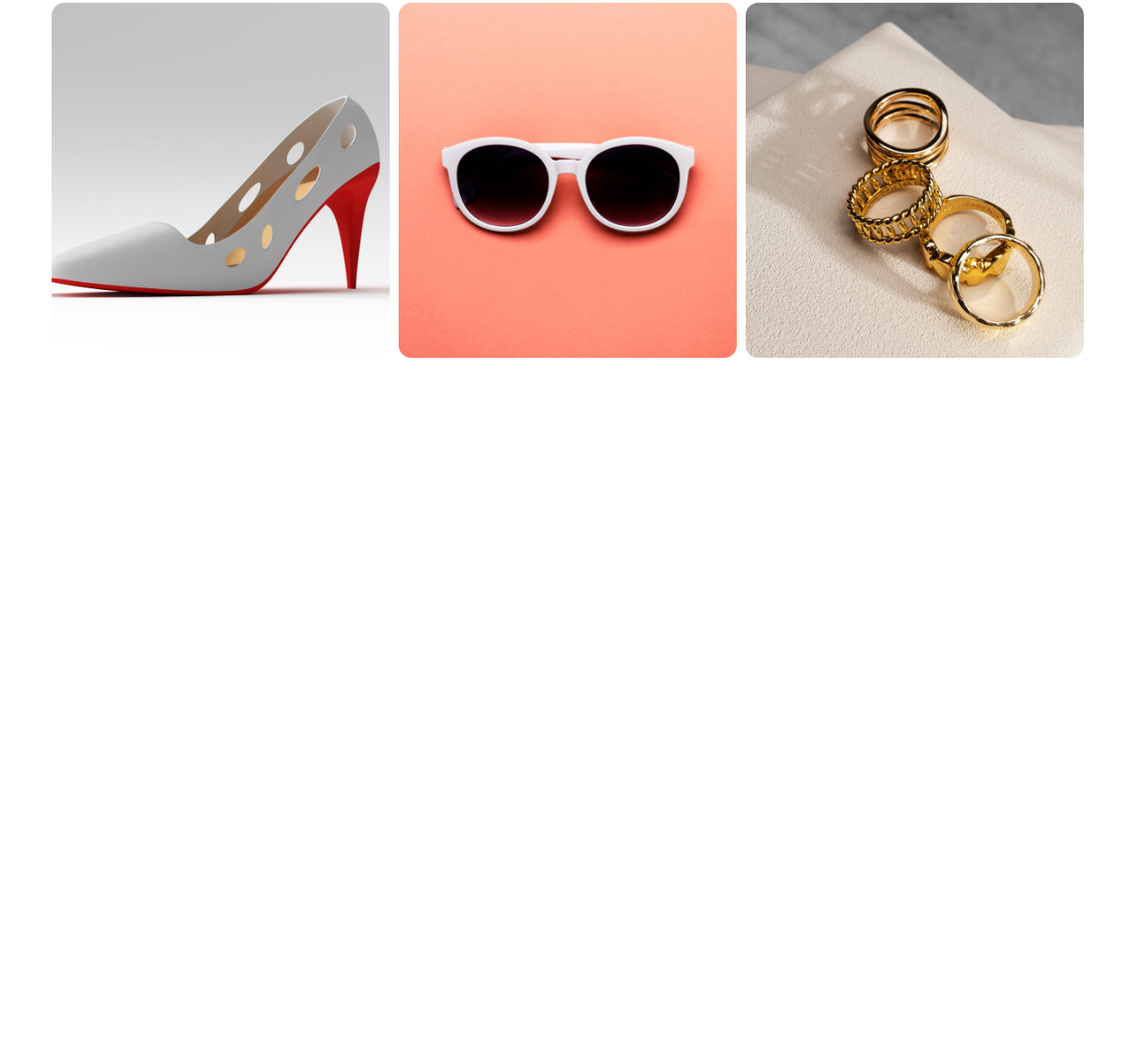
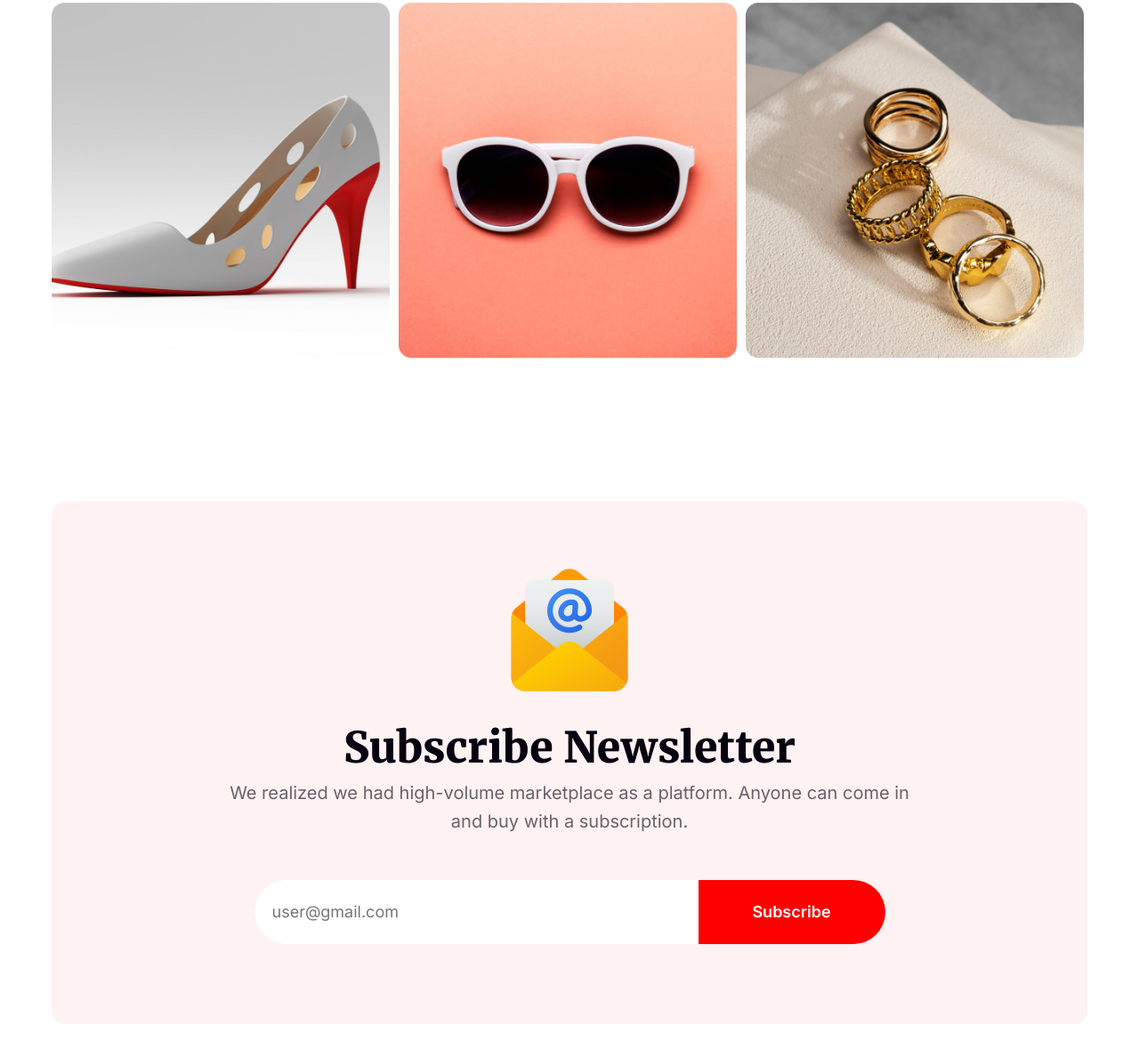
Before and after one commit to jahedulislamasif/new-year-new-mission, a plain HTML site: page index.html in a window 1280 px wide. Shown: the part 4100-5289 px from the top of the page at 89% size. Before the commit the page ends 4511 px from the top, so only its background shows below. Drawn offline with Linux system fonts and the light colour scheme.

Commit message:
Subscribe section added

```diff
--- a/index.html
+++ b/index.html
@@ -91,12 +91,26 @@
             <div class="product-one">
                 <img src="./resources/Rectangle 3.png" alt="">
                 <img src="./resources/Rectangle 4.png" alt="">
-                <img src="./resources/Rectangle 4.png" alt="">
+                <img src="./resources/Rectangle 5.png" alt="">
             </div>
             <div class="product-two">
                 <img src="./resources/Rectangle 6.png" alt="">
                 <img src="./resources/Rectangle 7.png" alt="">
                 <img src="./resources/Rectangle 8.png" alt="">
+            </div>
+        </section>
+
+        <section class="subscribe">
+            <div class="form">
+                <h1><img src="./resources/Group 61.png" alt=""></h1>
+                <h2>Subscribe Newsletter</h2>
+                <p>We realized we had high-volume marketplace as a platform. Anyone can come in and buy with a subscription.</p>
+            <div class="newsletter"><input id="Subscribe" type="Email" placeholder="user@gmail.com"><button id="btn-newsletter"> Subscribe</button>
+
+            </div>
+
+
+
             </div>
         </section>
     </main>
--- a/style.css
+++ b/style.css
@@ -83,8 +83,7 @@
     padding: 0 100px 0 100px;
     border-radius: 16px;
     display: flex;
-    background: linear-gradient(90deg, #070211 0%, rgba(7, 2, 17, 0.00) 100%),
-        url('/resources/Vectorrr.png');
+    background: linear-gradient(90deg, #070211 0%, rgba(7, 2, 17, 0.00) 100%), url('/resources/Vectorrr.png');
     background-repeat: no-repeat;
     background-position: center;
     background-size: cover;
@@ -387,9 +386,83 @@
     margin-left: 40px;
 }
 
-.product-two img{
+.product-two img {
     width: 380px;
     height: 400px;
     flex-shrink: 0;
     padding-left: 10px;
 }
+
+.subscribe {
+    text-align: center;
+    border-radius: 16px;
+    background: rgba(255, 0, 0, 0.05);
+    margin: 160px 50px 50px 50px;
+    padding: 50px 200px 90px 200px;
+
+}
+
+.form h2 {
+    margin-top: 0;
+    margin-bottom: 5px;
+    color: #070211;
+    text-align: center;
+    font-family: Merriweather;
+    font-size: 48px;
+    font-style: normal;
+    font-weight: 900;
+    line-height: normal;
+    text-transform: capitalize;
+
+}
+
+.form p {
+    margin-top: 0;
+    color: rgba(7, 2, 17, 0.60);
+    text-align: center;
+    font-family: Inter;
+    font-size: 20px;
+    font-style: normal;
+    font-weight: 400;
+    line-height: 32px;
+    /* 160% */
+}
+
+
+
+#Subscribe {
+    margin-top: 30px;
+    padding-left: 20px;
+    width: 477px;
+    height: 70px;
+    flex-shrink: 0;
+    border: 0;
+    border-bottom-left-radius: 50px;
+    border-top-left-radius: 50px;
+    color: rgba(7, 2, 17, 0.30);
+    /* text-align: center; */
+    font-family: Inter;
+    font-size: 18px;
+    font-style: normal;
+    font-weight: 400;
+    line-height: normal;
+
+}
+
+#btn-newsletter {
+    margin-top: 30px;
+    width: 210px;
+    height: 72px;
+    flex-shrink: 0;
+    border: 0;
+    border-radius: 0px 50px 50px 0px;
+    background: #F00;
+    color: #FFF;
+    text-align: center;
+    font-family: Inter;
+    font-size: 18px;
+    font-style: normal;
+    font-weight: 600;
+    line-height: normal;
+    /* text-transform: capitalize; */
+}
```
